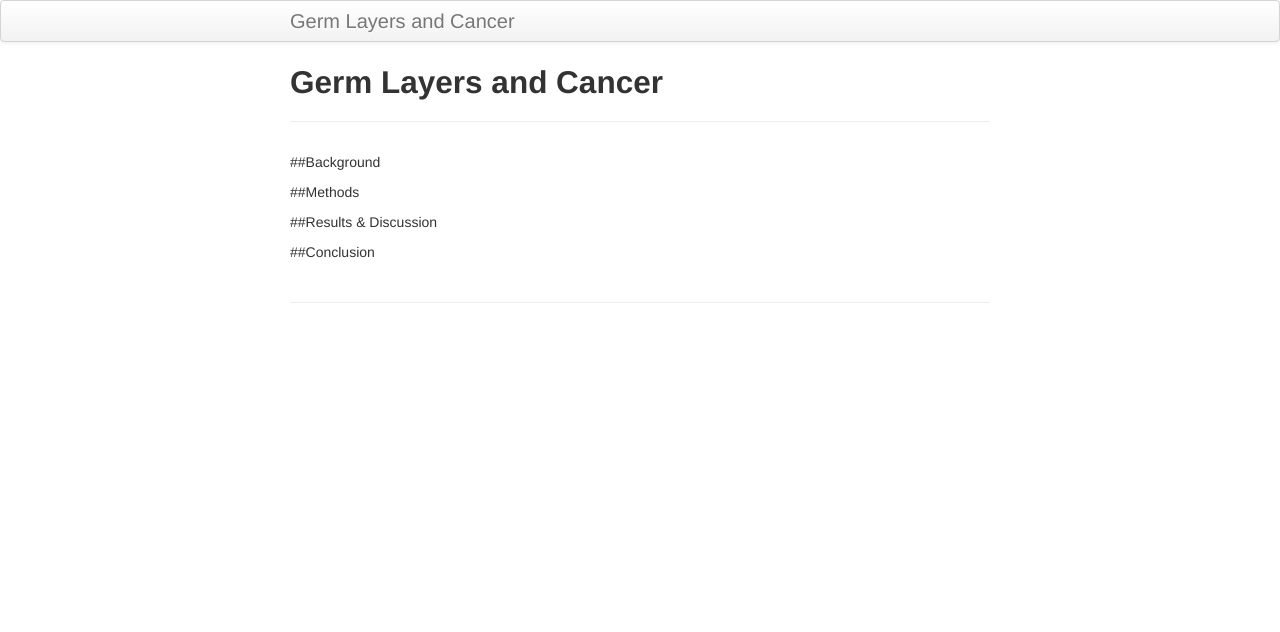
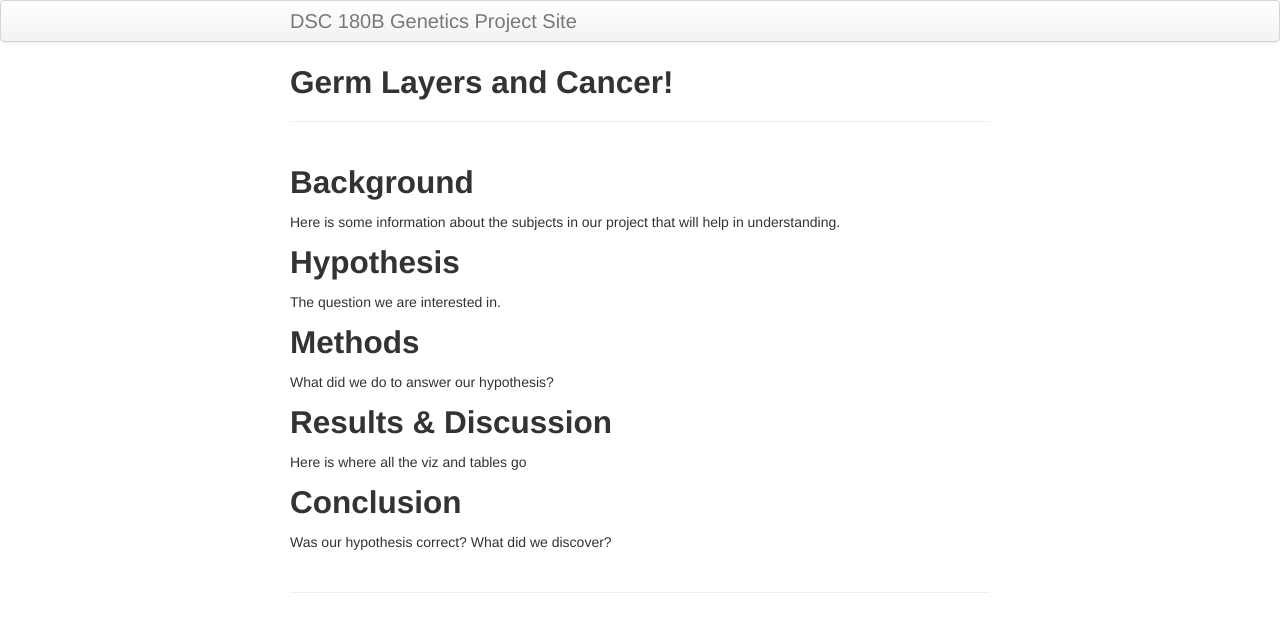
Before and after one commit to e5jiang/germ_layers_page, a Jekyll site: the page built from index.md, in a window 1280 px wide. Shown: the top 632 px of the page. Built offline with Jekyll 4.4.1, drawn with Linux system fonts in a browser that asks for light colours.

Commit message:
update title and outline

```diff
--- a/_config.yml
+++ b/_config.yml
@@ -8,7 +8,7 @@ highlighter: rouge
 # Themes are encouraged to use these universal variables
 # so be sure to set them if your theme uses them.
 #
-title : Germ Layers and Cancer
+title : DSC 180B Genetics Project Site
 author :
   name : Genetics Group 5
   email : na@email.com
--- a/index.md
+++ b/index.md
@@ -1,13 +1,20 @@
 ---
 layout: page
-title: Germ Layers and Cancer
+title: Germ Layers and Cancer!
 description: DSC 180B project
 ---
 
-##Background
+## Background
+Here is some information about the subjects in our project that will help in understanding.
 
-##Methods
+## Hypothesis
+The question we are interested in.
 
-##Results & Discussion
+## Methods
+What did we do to answer our hypothesis?
 
-##Conclusion
+## Results & Discussion
+Here is where all the viz and tables go
+
+## Conclusion
+Was our hypothesis correct? What did we discover?
```
